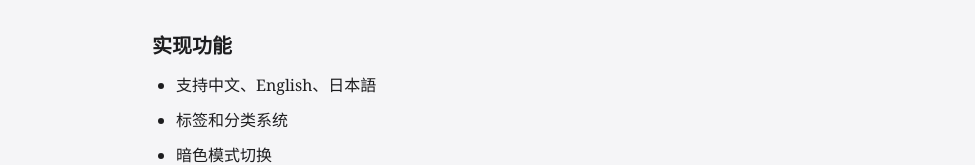
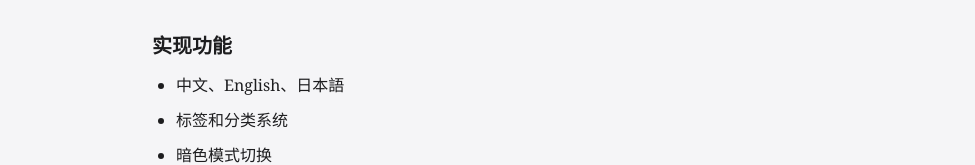
Before and after one commit to arimlll/arimlll.github.io, an Astro site: page /blog/01 in a window 1280 px wide. Shown: the part 427-592 px from the top of the page, without its empty margins (152-1127 px from the left). Built offline with nearby package versions, Linux system fonts and the light colour scheme; Astro itself is replaced by a stand-in of ours; some packages are replaced by stand-ins of ours.

Commit message:
260306-04#01

```diff
--- a/src/content/blog/01.md
+++ b/src/content/blog/01.md
@@ -17,7 +17,7 @@ source: "https://example.com/original-post"
 
 ### 实现功能
 
-- 支持中文、English、日本語
+- 中文、English、日本語
 - 标签和分类系统
 - 暗色模式切换
 - 文章搜索
```
